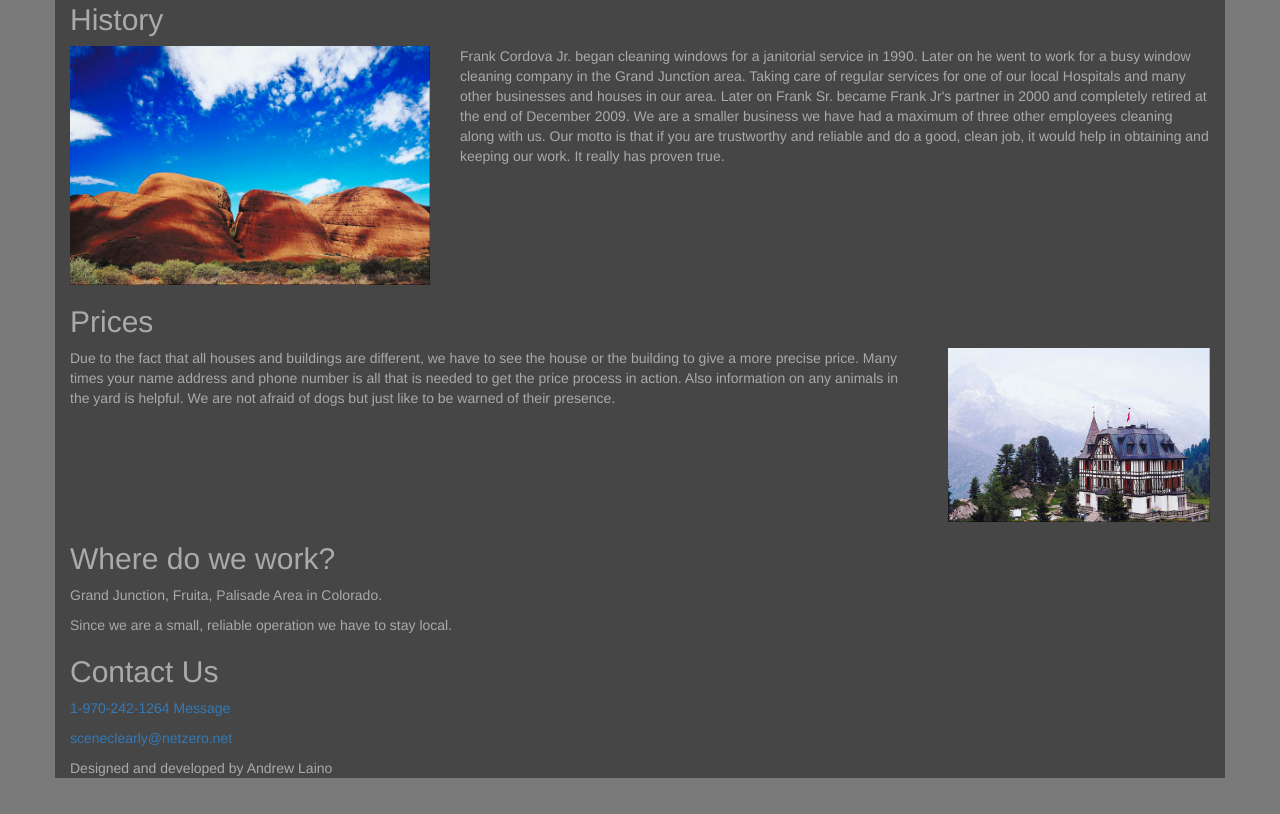
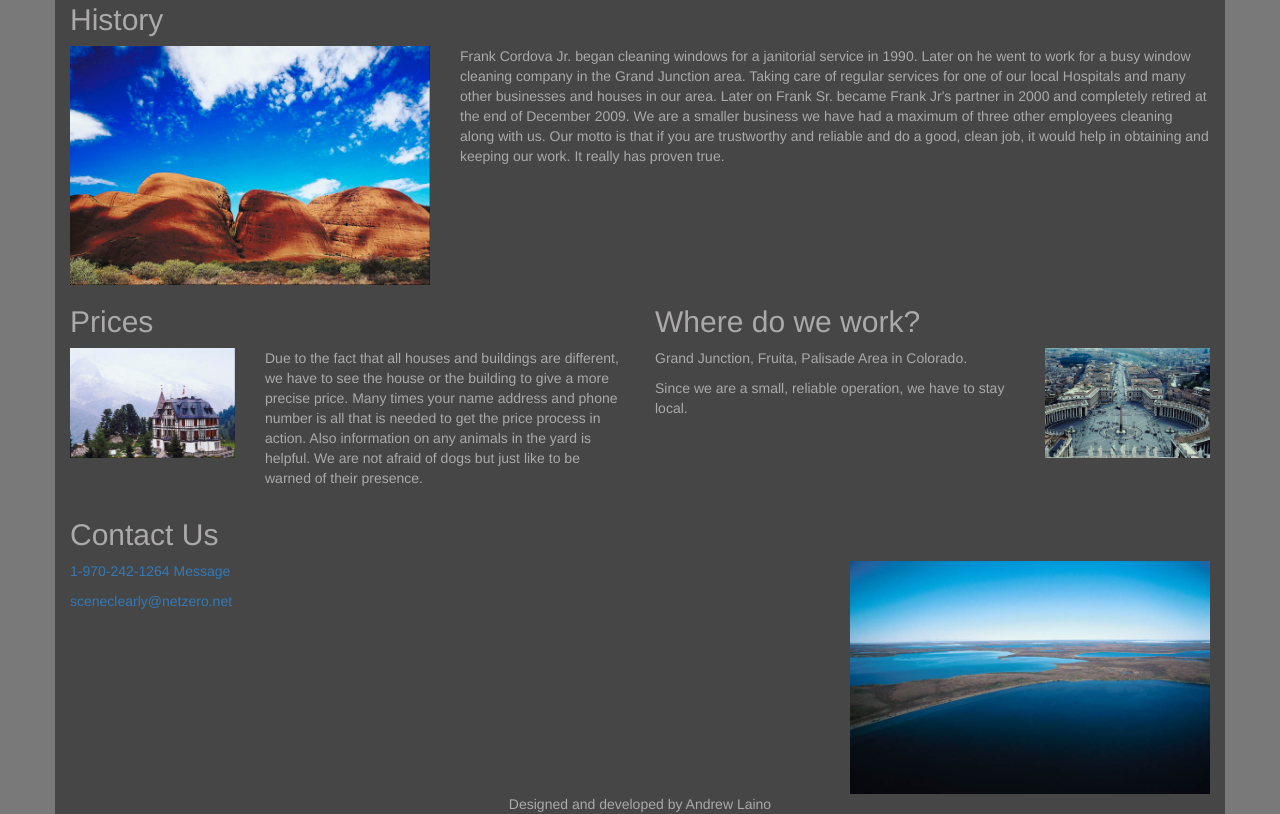
Before and after one commit to akl2k7/SceneClearly, a plain HTML site: page index.html in a window 1280 px wide. Shown: the part 787-1601 px from the top of the page. Before the commit the page ends 1565 px from the top, so only its background shows below. Drawn offline with Linux system fonts and the light colour scheme.

Commit message:
Update files, particularly index.html
Changed around index.html so the sections maybe look a little bit better

```diff
--- a/index.html
+++ b/index.html
@@ -89,28 +89,48 @@
 				</div>
 			</div>
 		</div>
+		<div class="row">
+			<div class="col-md-6">
 				<div id="prices">
 					<h2>Prices</h2>
 					<div class="row">
-				<div class="col-sm-9">
+						<div class="col-sm-4">
+							<img class="img-responsive" src="images/house.jpg"/>
+						</div>
+						<div class="col-sm-8">
 							<p>Due to the fact that all houses and buildings are different, we have to see the house or the building to give a more precise price.  Many times your name address and phone number is all that is needed to get the price process in action.  Also information on any animals in the yard is helpful.  We are not afraid of dogs but just like to be warned of their presence.</p>
-				</div>
-				<div class="col-sm-3">
-					<img class="img-responsive" src="images/house.jpg"/>
 						</div>
 					</div>
 				</div>
+			</div>
+			<div class="col-md-6">
 				<div id="where">
 					<h2>Where do we work?</h2>
+					<div class="row">
+						<div class="col-sm-8">
 							<p>Grand Junction, Fruita, Palisade Area in Colorado.</p>
-			<p>Since we are a small, reliable operation we have to stay local.</p>
+							<p>Since we are a small, reliable operation, we have to stay local.</p>
+						</div>
+						<div class="col-sm-4">
+							<img src="images/citySquare.jpg" class="img-responsive" alt="A City Square in Europe"/>
+						</div>
+					</div>
+				</div>
+			</div>
 		</div>
 		<div id="contact">
 			<h2>Contact Us</h2>
+			<div class="row">
+				<div class="col-sm-8">
 					<p><a href="tel:+1-970-242-1264">1-970-242-1264 Message</a></p>
 					<p><a href="mailto:sceneclearly@netzero.net">sceneclearly@netzero.net</a></p>
 				</div>
-		<footer>Designed and developed by Andrew Laino</footer>
+				<div class="col-sm-4">
+					<img src="images/lake.jpg" class="img-responsive" alt="A lake that you can see clearly"/>
+				</div>
+			</div>
+		</div>
+		<footer class="text-center">Designed and developed by Andrew Laino</footer>
 	</div>
 </body>
 </html>
```
Also changed, not shown: images/citySquare.jpg (added), images/lake.jpg (added). Lines whose indentation alone changed are shown as unchanged.
